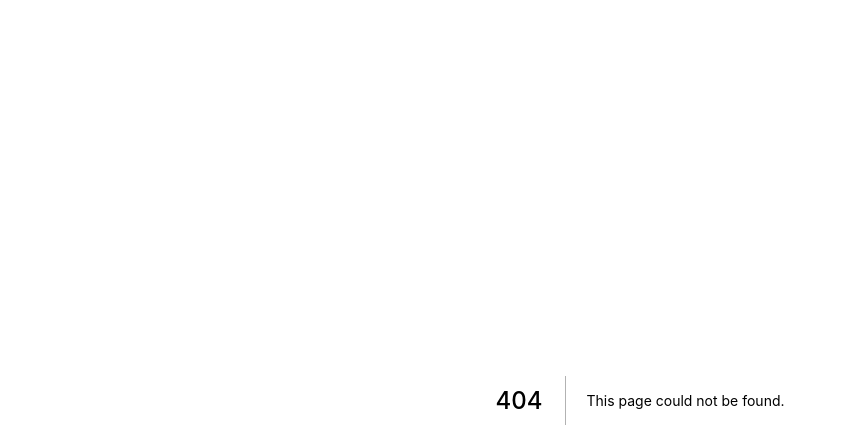
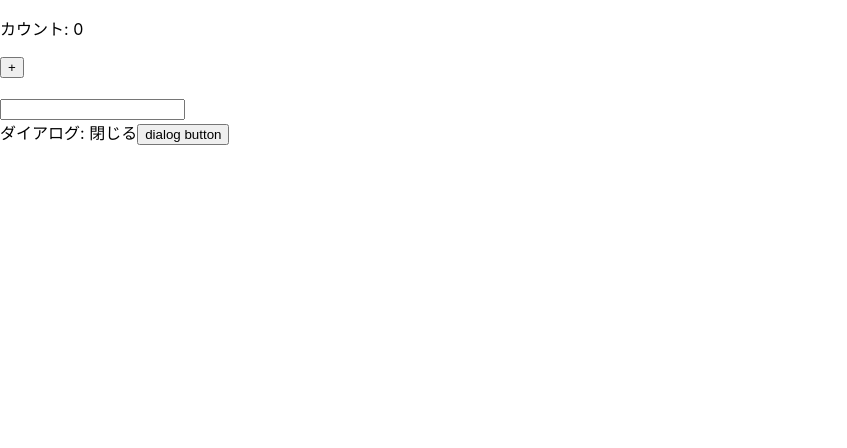
Before and after one commit to shogo4131/react-study, a Next.js app: page /callback in a window 1280 px wide. Before the commit this address had no page. Shown: the top 448 px of the page, without its empty margins (0-847 px from the left). Built offline with nearby package versions, Linux system fonts and the light colour scheme.

Commit message:
feat: add memo sample

```diff
--- /dev/null
+++ b/src/hooks/useBool.tsx
@@ -0,0 +1,13 @@
+import { useState, useCallback } from "react";
+
+export const useBool = () => {
+  const [isOpne, setIsOpen] = useState(false);
+
+  const onClickOpneHandler = useCallback(() => {
+    setIsOpen((prev) => !prev);
+  }, []);
+
+  console.log("hook render");
+
+  return { isOpne, onClickOpneHandler };
+};
--- a/src/pages/api/hello.ts
+++ /dev/null
@@ -1,13 +0,0 @@
-// Next.js API route support: https://nextjs.org/docs/api-routes/introduction
-import type { NextApiRequest, NextApiResponse } from 'next'
-
-type Data = {
-  name: string
-}
-
-export default function handler(
-  req: NextApiRequest,
-  res: NextApiResponse<Data>
-) {
-  res.status(200).json({ name: 'John Doe' })
-}
--- /dev/null
+++ b/src/pages/callback.tsx
@@ -0,0 +1,73 @@
+import type { NextPage } from "next";
+import React, {
+  useEffect,
+  useState,
+  ChangeEvent,
+  FC,
+  useCallback,
+} from "react";
+import { useBool } from "../hooks/useBool";
+
+// 親コンポーネント
+const Callback: NextPage = () => {
+  const [count, setCount] = useState(0);
+  const [text, setText] = useState("");
+  const { isOpne, onClickOpneHandler } = useBool();
+  console.log("1: イニシャライズ");
+
+  useEffect(() => {
+    console.log("3: マウント");
+  }, []);
+
+  const onClickCountHandler = useCallback(() => {
+    setCount((prev) => prev + 1);
+  }, []);
+
+  const onChangeTextInputHandler = (e: ChangeEvent<HTMLInputElement>) => {
+    setText(e.target.value);
+  };
+
+  return (
+    <div>
+      <Count count={count} />
+      <button onClick={onClickCountHandler}>+</button>
+      {console.log("2: レンダリング")}
+
+      <div style={{ marginTop: 20 }}>
+        <input type="text" onChange={onChangeTextInputHandler} value={text} />
+      </div>
+
+      <div>
+        <Dialog isOpen={isOpne} onClick={onClickOpneHandler} />
+      </div>
+    </div>
+  );
+};
+
+// 子コンポーネント
+const Count: FC<{ count: number }> = React.memo(({ count }) => {
+  console.log("カウントコンポーネントレンダリング");
+
+  return (
+    <div>
+      <p>カウント: {count}</p>
+    </div>
+  );
+});
+
+Count.displayName = "Count";
+
+const Dialog: FC<{ isOpen: boolean; onClick: () => void }> = ({
+  isOpen,
+  onClick,
+}) => {
+  console.log("ダイアログコンポーネントレンダリング");
+  return (
+    <div>
+      ダイアログ: {isOpen ? "開く" : "閉じる"}
+      <button onClick={onClick}>dialog button</button>
+    </div>
+  );
+};
+
+export default Callback;
```
